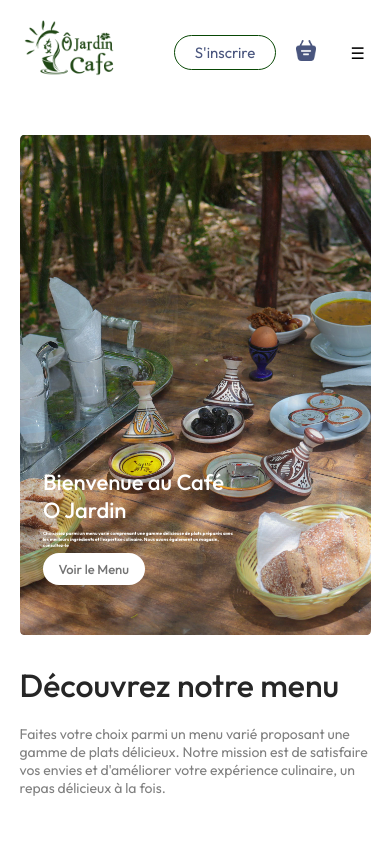
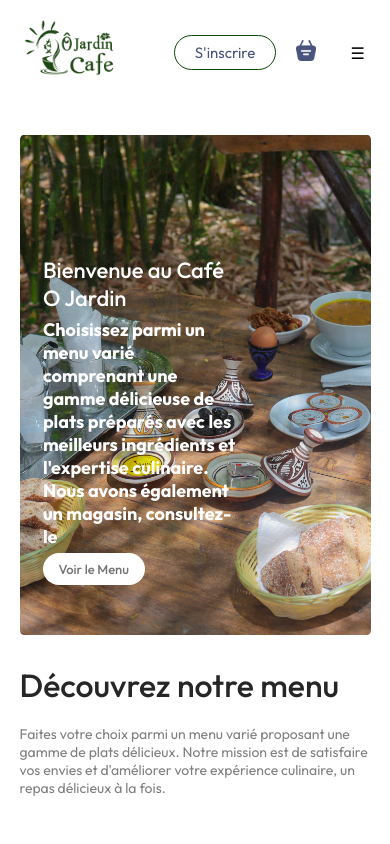
Before and after one commit to KhaldaneH/O-Jardin, a React (Vite) app in the folder frontend/: page /menu in a window 390 px wide. Shown: the top 844 px of the page. Built offline with nearby package versions, Linux system fonts and the light colour scheme; no server answers.

Commit message:
Update Header3.css

```diff
--- a/frontend/src/components/Header/Header3/Header3.css
+++ b/frontend/src/components/Header/Header3/Header3.css
@@ -80,7 +80,7 @@
     .header3-contents{
         max-width: 55%;
     }
-    .header-contents p{
+    .header3-contents p{
       font-size: large;
     }
     .header3-contents button{
```
